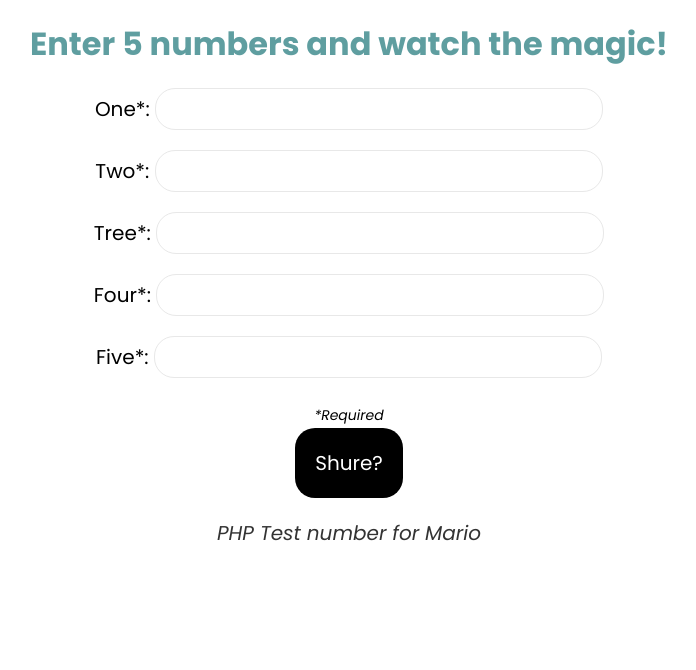
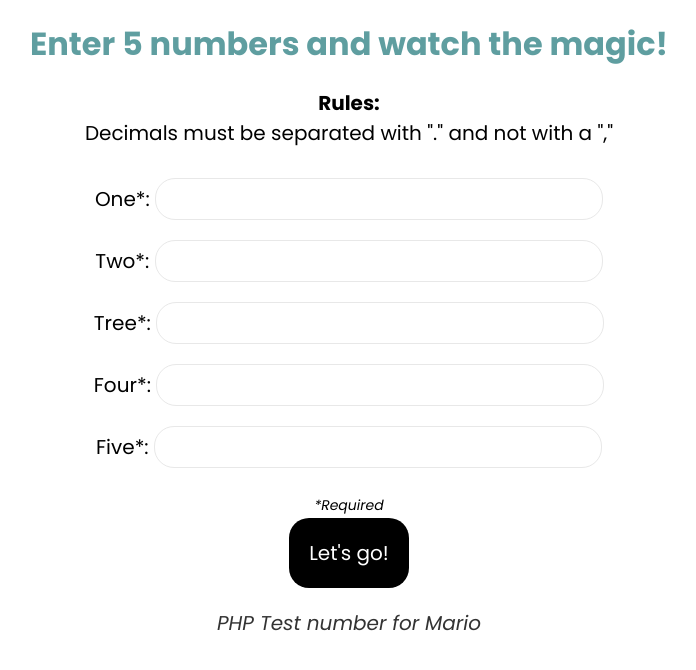
Before and after one commit to camillatofani/PHP-Test-form, a PHP site: page / in a window 1280 px wide. Shown: the top 670 px of the page, without its empty margins (291-987 px from the left). Run offline with PHP 8.4, Linux system fonts and the light colour scheme.

```diff
--- a/index.php
+++ b/index.php
@@ -1,6 +1,11 @@
 <?php include('header.php');?>
 
 <h1>Enter 5 numbers and watch the magic!</h1>
+
+<h3>Rules:</h3>
+<p>Decimals must be separated with "." and not with a ","</p>
+
+<br>
 
 <form name="numbers" action="order.php" onsubmit="return checkInp()" method="post">
     One*: <input type="text" name="one" required><br>
@@ -9,23 +14,7 @@
     Four*: <input type="text" name="four" required><br>
     Five*: <input type="text" name="five" required><br>
     <em class="required">*Required</em><br>
-    <input type="submit" class="button" value="Shure?">
+    <input type="submit" class="button" value="Let's go!">
 </form>
 
-<script>
-function checkInp()
-{
-  var x=document.forms["numbers"]["one"].value;
-  var y=document.forms["numbers"]["two"].value;
-  var k=document.forms["numbers"]["tree"].value;
-  var j=document.forms["numbers"]["four"].value;
-  var w=document.forms["numbers"]["five"].value;
-  if (isNaN(x) || isNaN(y) || isNaN(k) || isNaN(j) || isNaN(w))
-  {
-    alert("Are you sure they are all numbers?");
-    return false;
-  }
-}
-</script>
-
 <?php include('footer.php');?>
```
Also changed, not shown: order.php (+10 -1 lines).
